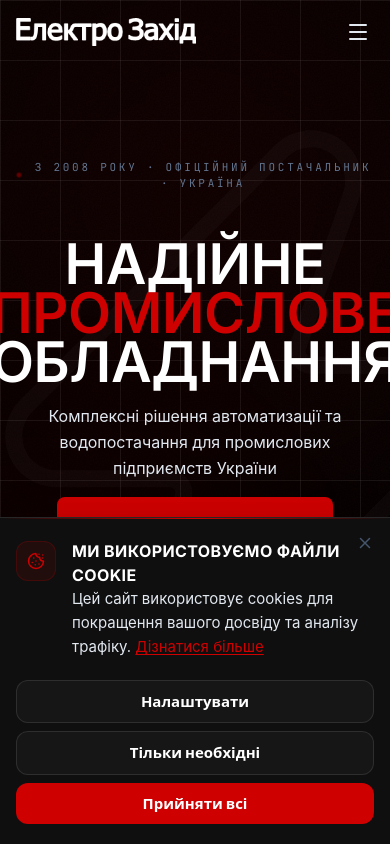
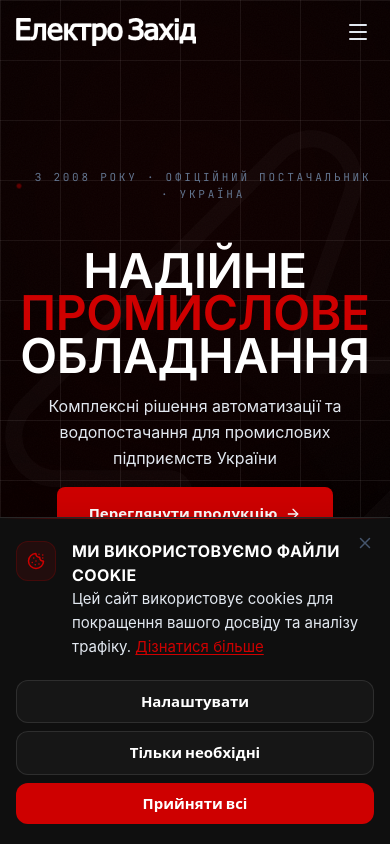
Before and after one commit to RomanFrontman/elektro-landing, a React (Vite) app: page / in a window 390 px wide. Shown: the top 844 px of the page. Built offline with nearby package versions, Linux system fonts and the light colour scheme.

Commit message:
styles upd

```diff
--- a/src/components/Hero.tsx
+++ b/src/components/Hero.tsx
@@ -40,15 +40,15 @@
         {/* Headline */}
         <h1 className="hero-title font-display leading-[0.88] tracking-tight pb-4 ">
           <span className="block text-white font-semibold"
-                style={{ fontSize: 'clamp(3.5rem, 11vw, 8.5rem)' }}>
+                style={{ fontSize: 'clamp(3rem, 11vw, 8.5rem)' }}>
             НАДІЙНЕ
           </span>
           <span className="block text-[#ce0000] font-semibold"
-                style={{ fontSize: 'clamp(3.5rem, 11vw, 8.5rem)' }}>
+                style={{ fontSize: 'clamp(3rem, 11vw, 8.5rem)' }}>
             ПРОМИСЛОВЕ
           </span>
           <span className="block text-white font-semibold"
-                style={{ fontSize: 'clamp(3.5rem, 11vw, 8.5rem)' }}>
+                style={{ fontSize: 'clamp(3rem, 11vw, 8.5rem)' }}>
             ОБЛАДНАННЯ
           </span>
         </h1>
```
